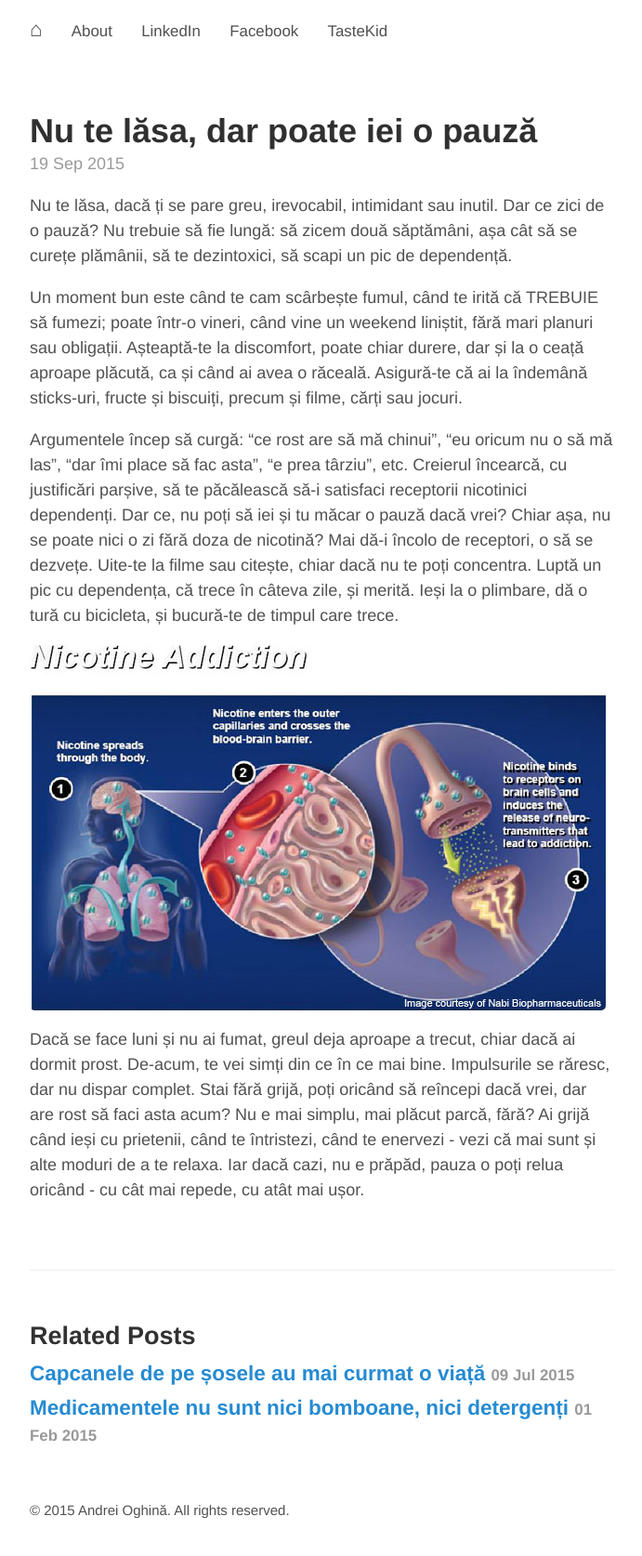
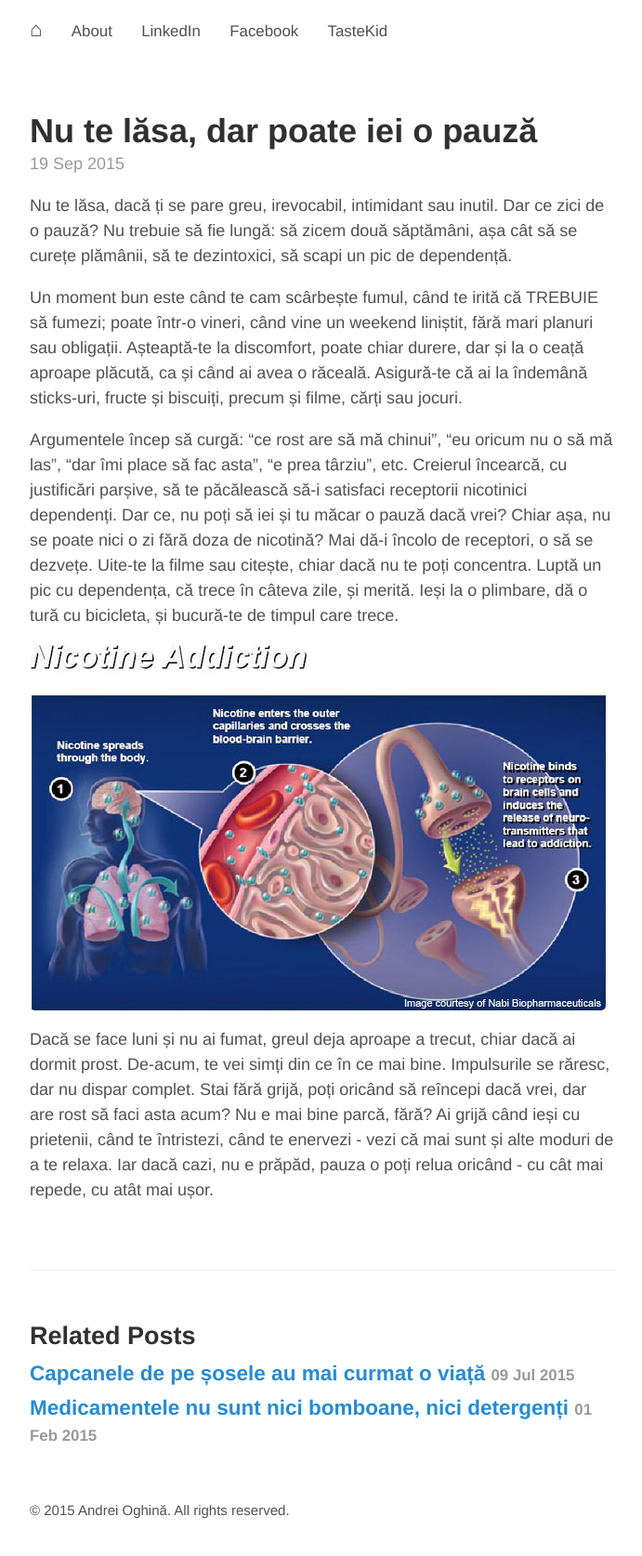
Before and after one commit to aoghina/aoghina.github.io, a Jekyll site: the page built from _posts/2015-09-19-nu-te-lasa-dar-pote-iei-o-pauza.md, in a window 1280 px wide. Shown: the whole page at 93% size, without its empty margins (293-984 px from the left). Built offline with Jekyll 4.4.1, drawn with Linux system fonts in a browser that asks for light colours; comment, search, counter and statistics services are not loaded.

Commit message:
Update nu te lasa post

```diff
--- a/_posts/2015-09-19-nu-trebuie-sa-te-lasi-dar-ia-o-pauza.md
+++ b/_posts/2015-09-19-nu-te-lasa-dar-pote-iei-o-pauza.md
@@ -14,4 +14,4 @@
 
 ![Dependența de nicotină](/assets/nicotine-addiction.jpg "Dependența de nicotină")
 
-Dacă se face luni și nu ai fumat, greul deja aproape a trecut, chiar dacă ai dormit prost. De-acum, te vei simți din ce în ce mai bine. Impulsurile se răresc, dar nu dispar complet. Stai fără grijă, poți oricând să reîncepi dacă vrei, dar are rost să faci asta acum? Nu e mai simplu, mai plăcut parcă, fără? Ai grijă când ieși cu prietenii, când te întristezi, când te enervezi - vezi că mai sunt și alte moduri de a te relaxa. Iar dacă cazi, nu e prăpăd, pauza o poți relua oricând - cu cât mai repede, cu atât mai ușor.
+Dacă se face luni și nu ai fumat, greul deja aproape a trecut, chiar dacă ai dormit prost. De-acum, te vei simți din ce în ce mai bine. Impulsurile se răresc, dar nu dispar complet. Stai fără grijă, poți oricând să reîncepi dacă vrei, dar are rost să faci asta acum? Nu e mai bine parcă, fără? Ai grijă când ieși cu prietenii, când te întristezi, când te enervezi - vezi că mai sunt și alte moduri de a te relaxa. Iar dacă cazi, nu e prăpăd, pauza o poți relua oricând - cu cât mai repede, cu atât mai ușor.
```
